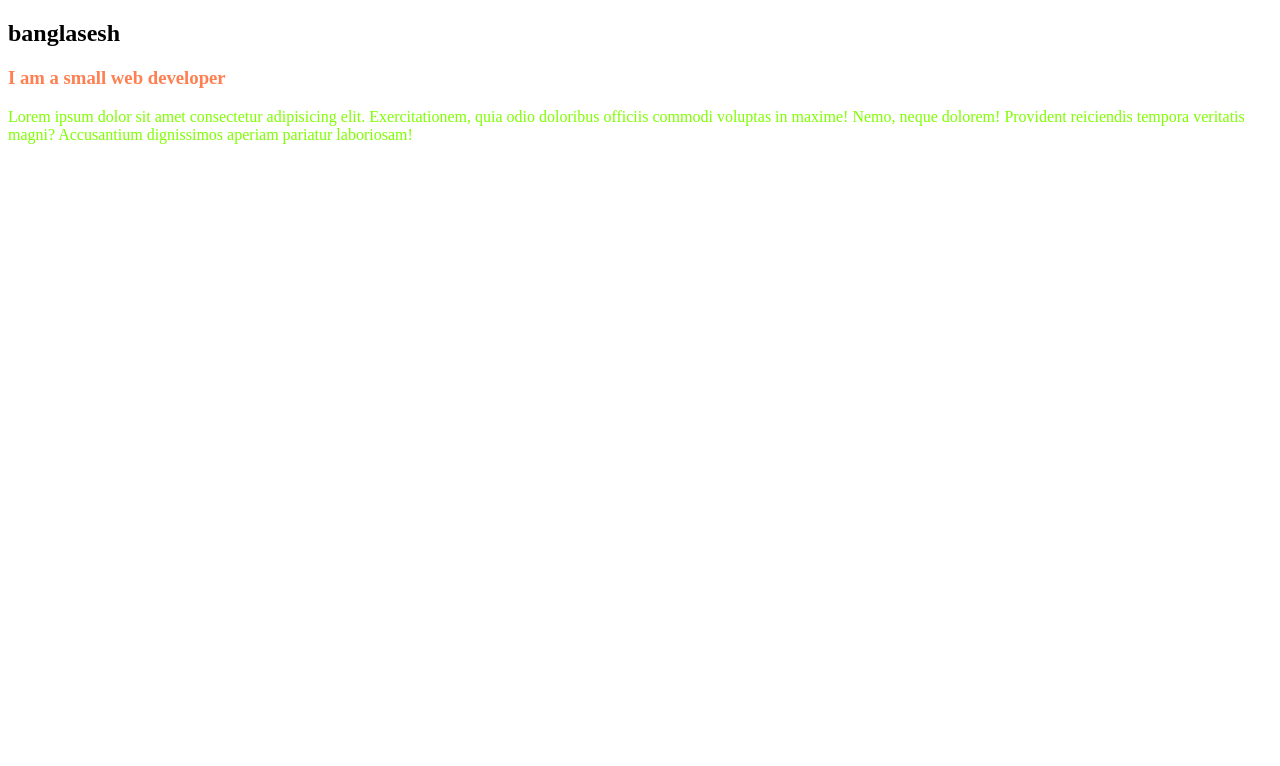
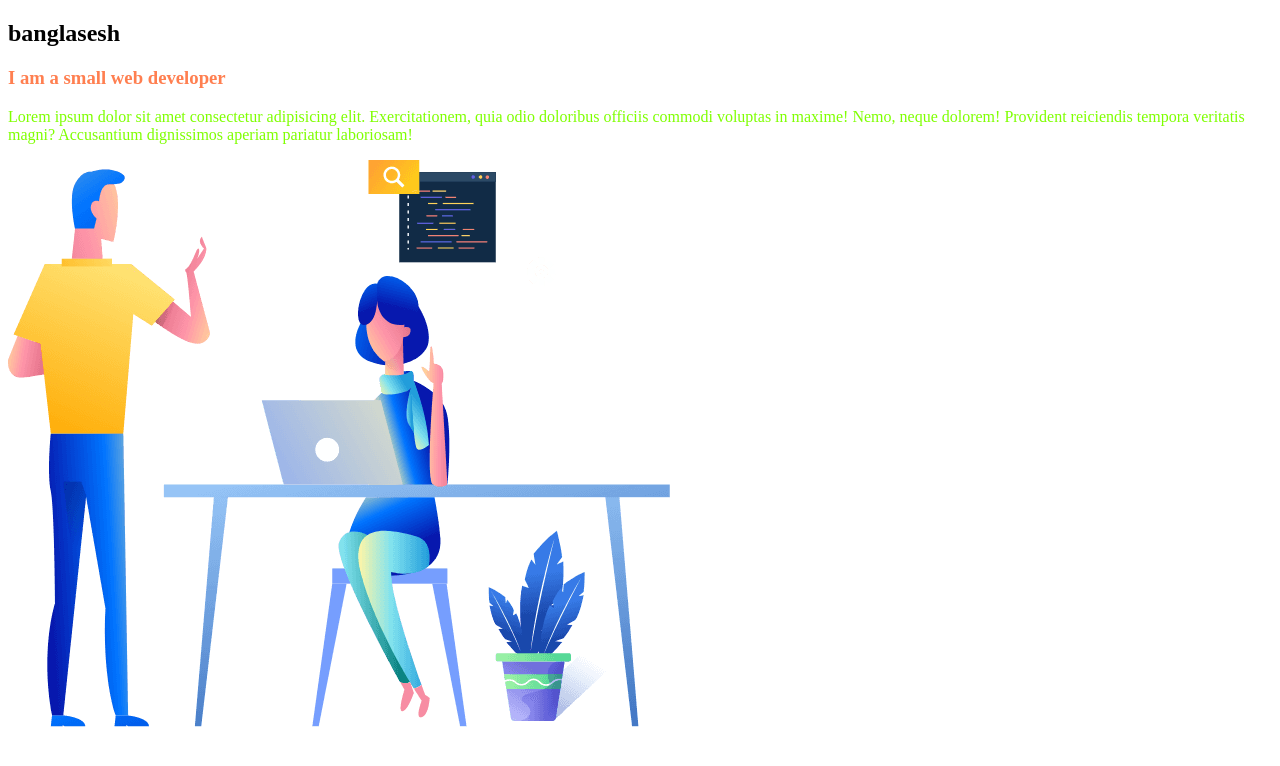
Before and after one commit to tanianasrin1/my-first-repo, a plain HTML site: page index.html in a window 1280 px wide. Drawn offline with Linux system fonts and the light colour scheme.

Commit message:
image added

```diff
--- a/index.html
+++ b/index.html
@@ -12,6 +12,6 @@
     <h2>banglasesh</h2>
     <h3>I am a small web developer</h3>
     <p>Lorem ipsum dolor sit amet consectetur adipisicing elit. Exercitationem, quia odio doloribus officiis commodi voluptas in maxime! Nemo, neque dolorem! Provident reiciendis tempora veritatis magni? Accusantium dignissimos aperiam pariatur laboriosam!</p>
-
+    <img src="d.png" alt="">
 </body>
 </html>
```
Also changed, not shown: d.png (added).
